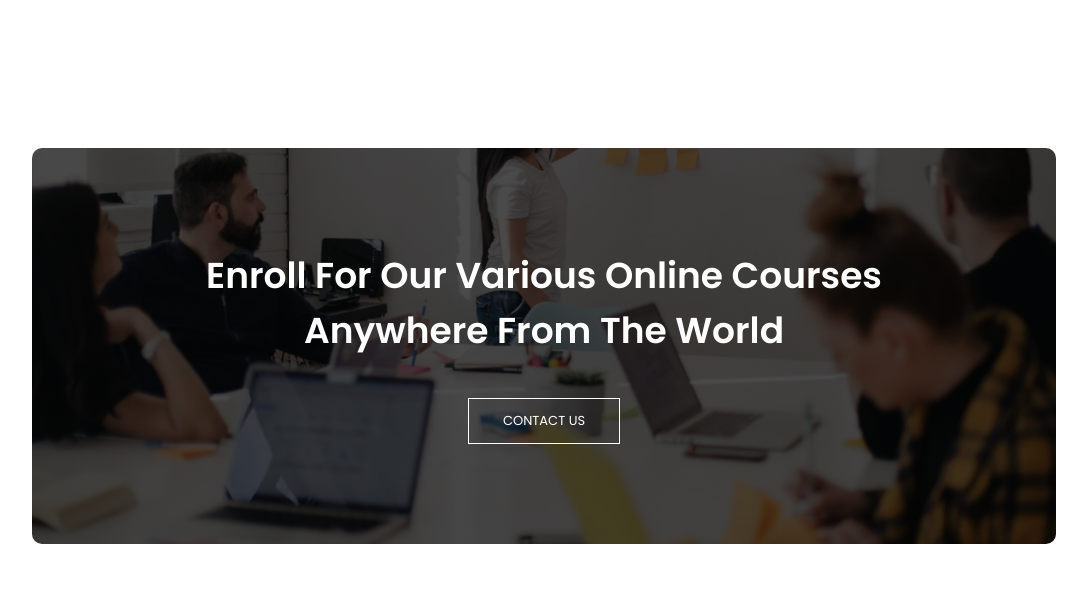
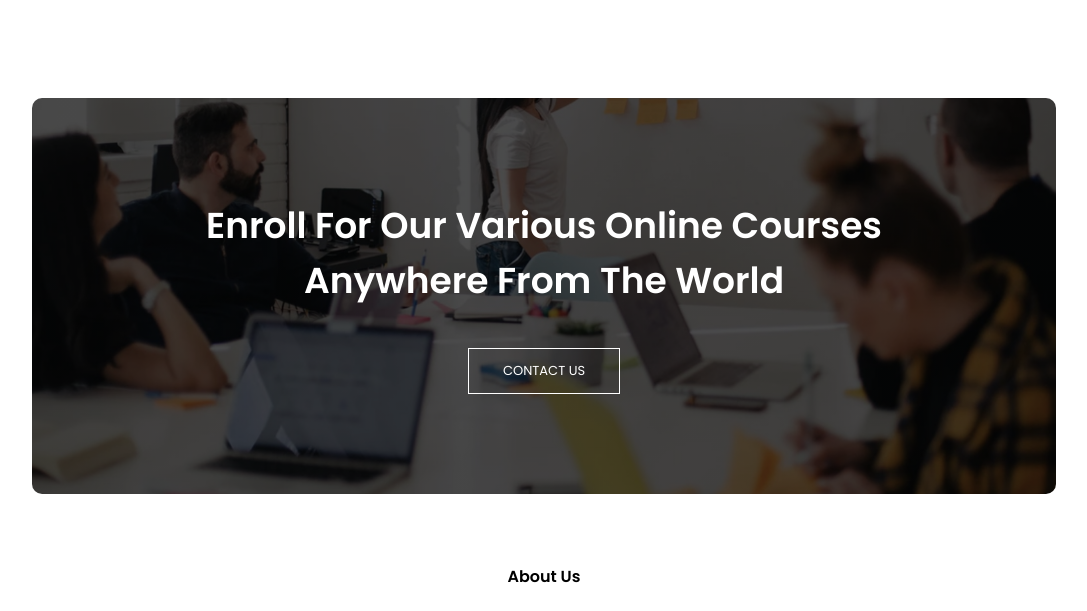
Before and after one commit to azan17/ali, a plain HTML site: page index.html in a window 1280 px wide. Shown: the part 3110-3721 px from the top of the page, without its empty margins (96-1183 px from the left). Drawn offline with Linux system fonts and the light colour scheme.

Commit message:
Update style.css

```diff
--- a/style.css
+++ b/style.css
@@ -281,7 +281,7 @@ h3 {
 }
 /*---Call To Action-----*/
 .cta {
-  margin: 100px auto;
+  margin: 50px auto;
   width: 80%;
   background-image: linear-gradient(rgba(0, 0, 0, 0.7), rgba(0, 0, 0, 0.7)),
     url(banner2.jpg);
@@ -309,7 +309,7 @@ h3 {
 }
 .footer h4 {
   margin-bottom: 25px;
-  margin-top: 20px;
+  margin-top: 10px;
   font-weight: 600;
 }
 .icons .fa {
```
